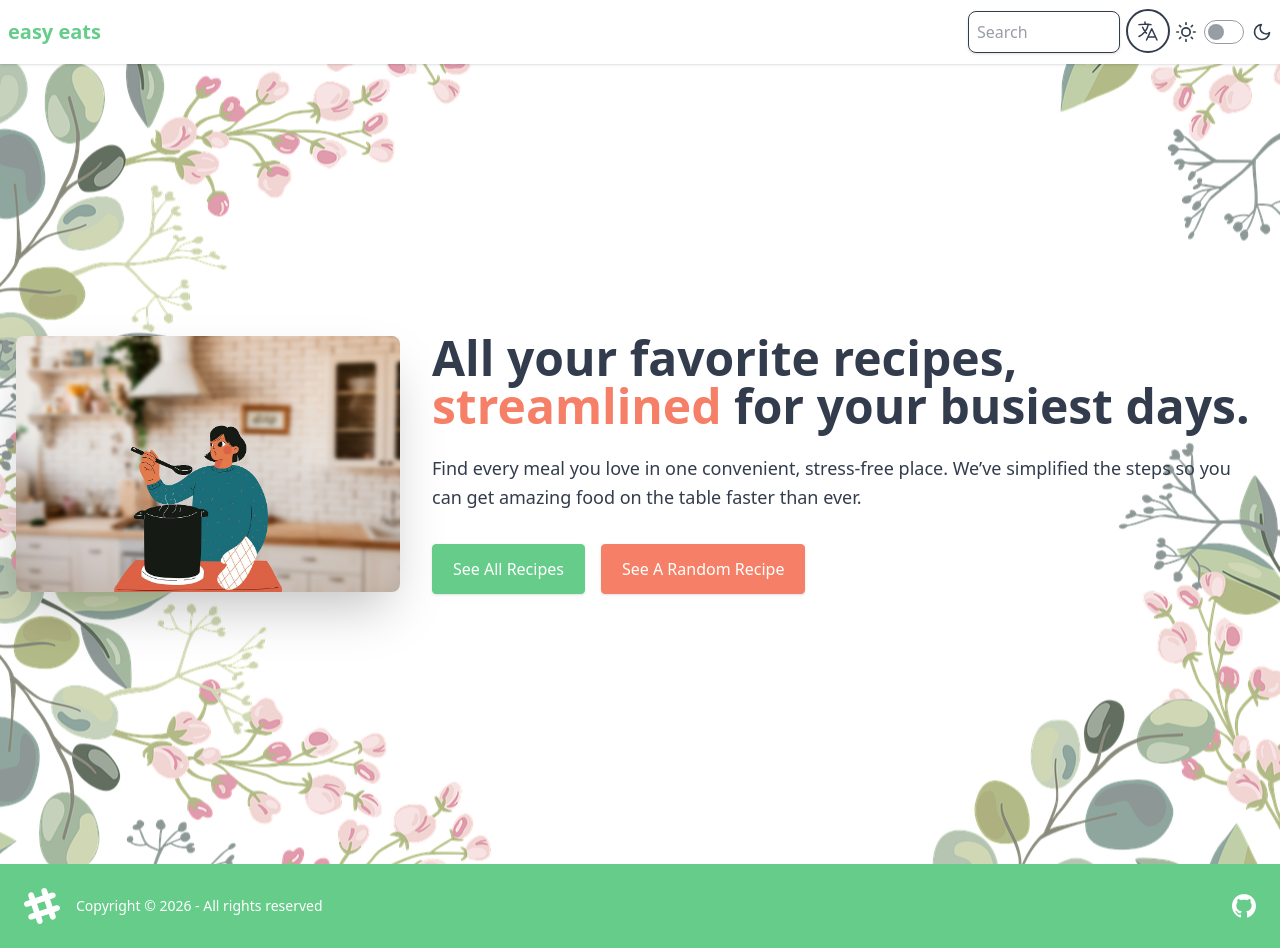
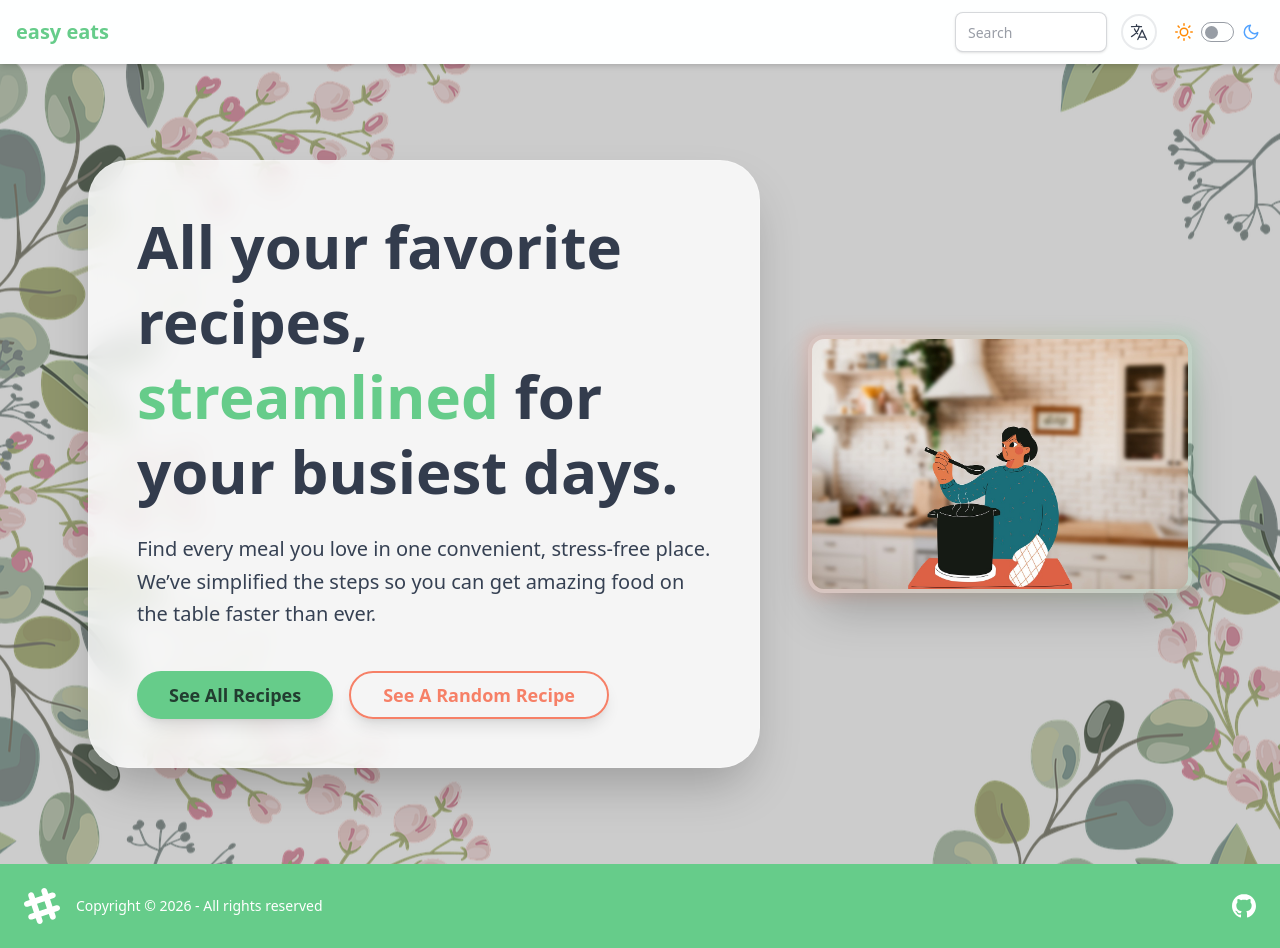
Before and after one commit to ArnauDavis/jsEasyEats, a React (Vite) app: page / in a window 1280 px wide. Built offline with nearby package versions, Linux system fonts and the light colour scheme.

Commit message:
finished styling

```diff
--- a/src/components/Landing.jsx
+++ b/src/components/Landing.jsx
@@ -3,39 +3,65 @@ import { useLanguage } from '../LanguageProvider'
 import { Link } from 'react-router-dom'
 import famBake1 from '../assets/familybake1.jpg'
 import background1 from "../assets/background1.png"
+
 function Landing() {
   const { t } = useLanguage()
+
+  // Get a random recipe for the "Feeling Lucky" button
+  const allItems = t('recipes.allItems') || []
+  const randomRecipe = allItems.length > 0
+    ? allItems[Math.floor(Math.random() * allItems.length)]
+    : ""
+
   return (
+    <div
+      className="hero min-h-screen bg-cover bg-fixed bg-center transition-all duration-500"
+      style={{ backgroundImage: `url(${background1})` }}
+    >
+      {/* Overlay for better text contrast */}
+      <div className="hero-overlay bg-black/20"></div>
 
-    <div className="hero min-h-screen bg-cover bg-center overflow-x-hidden" style={{ backgroundImage: `url(${background1})` }}>
-      <div className="hero-content flex-col lg:flex-row w-full max-w-full p-4 gap-8">
+      <div className="hero-content flex-col lg:flex-row-reverse w-full max-w-6xl p-6 gap-12 z-10">
+
+        {/* Image Side with a decorative "frame" effect */}
+        <div className="relative group">
+          <div className="absolute -inset-1 bg-linear-to-r from-accent to-primary rounded-2xl blur-sm opacity-25 group-hover:opacity-50 transition duration-1000"></div>
           <img
             src={famBake1}
-          className="w-full max-w-sm rounded-lg shadow-2xl"
+            alt="Family Baking"
+            className="relative w-full max-w-sm rounded-2xl shadow-2xl transform transition-transform duration-500 hover:scale-[1.02] border-4 border-white/10"
           />
-          <div className="py-4">
-            <h1 className="text-4xl font-bold sm:text-5xl">
+        </div>
+
+        {/* Text Side - Glassmorphism Card */}
+        <div className="bg-white/80 backdrop-blur-md p-8 md:p-12 rounded-[2.5rem] shadow-2xl border border-white/20 max-w-2xl">
+          <h1 className="text-4xl font-black sm:text-6xl text-neutral leading-tight">
             {t('landing.tag1')}
-               <strong className="text-accent"> {t('landing.tag2')} </strong>
+            <span className="text-primary block sm:inline"> {t('landing.tag2')} </span>
             {t('landing.tag3')}
           </h1>
-            <p className="mt-4 text-base text-pretty sm:text-lg/relaxed py-2">
+
+          <p className="mt-6 text-base text-gray-700 sm:text-xl/relaxed font-medium">
             {t('landing.intro')}
           </p>
-            <div className="mt-4 flex gap-4 sm:mt-6">
+
+          <div className="mt-10 flex flex-wrap gap-4">
             <Link
               to="/allrecipes"
-               className="inline-block rounded border border-primary bg-primary px-5 py-3 font-medium text-white shadow-sm transition-colors hover:bg-neutral hover:border-neutral">
+              className="btn btn-primary btn-lg rounded-full px-8 shadow-lg hover:shadow-primary/30 transition-all border-none normal-case text-lg"
+            >
               {t('landing.button1')}
             </Link>
+
             <Link
-                to={`/recipe/${t('recipes.allItems')[Math.floor(Math.random()*t('recipes.allItems').length)]}`}
-               className="inline-block rounded border border-accent bg-accent px-5 py-3 font-medium text-white shadow-sm transition-colors hover:bg-neutral hover:border-neutral">
+              to={`/recipe/${randomRecipe}`}
+              className="btn btn-accent btn-lg btn-outline rounded-full px-8 shadow-lg hover:bg-accent hover:text-white transition-all border-2 normal-case text-lg"
+            >
               {t('landing.button2')}
             </Link>
           </div>
+        </div>
 
-          </div>
       </div>
     </div>
   )
--- a/src/components/Search.jsx
+++ b/src/components/Search.jsx
@@ -8,11 +8,11 @@ function Search() {
   const navigate = useNavigate()
 
   // Get the translation object for the current language
-  // We look specifically at the 'recipes.items' for the current lang
-  const recipesData = t('recipes.items')
+  // Looks specifically at the 'recipes.items' for the current lang
+  const recipesData = t('recipes.items') || {}
 
-  // Convert the object into an array we can filter
-  // This gives us: [{ id: 'brownies', name: 'Brownies', ... }, ...]
+  // Convert the object into an array in order to filter
+  // This gives: [{ id: 'brownies', name: 'Brownies', ... }, ...]
   const recipeList = Object.keys(recipesData).map(key => ({
     id: key,
     ...recipesData[key]
@@ -35,19 +35,19 @@ function Search() {
       <input
         type="text"
         placeholder={t('header.text1')}
-        className="w-full p-2 border rounded-lg shadow-sm"
+        className="input input-bordered w-full h-10 shadow-sm focus:outline-primary"
         value={query}
         onChange={(e) => setQuery(e.target.value)}
       />
 
       {/* Search Results Dropdown */}
       {filteredRecipes.length > 0 && (
-        <ul className="absolute z-10 w-full bg-white border rounded-b-lg shadow-xl mt-1">
+        <ul className="absolute z-110 w-full bg-base-100 border border-base-300 rounded-b-lg shadow-xl mt-1 max-h-60 overflow-y-auto">
           {filteredRecipes.map(recipe => (
             <li
               key={recipe.id}
               onClick={() => handleSelect(recipe.id)}
-              className="p-3 hover:bg-gray-100 cursor-pointer border-b last:border-none"
+              className="p-3 hover:bg-primary hover:text-white cursor-pointer border-b border-base-200 last:border-none transition-colors"
             >
               {recipe.name}
             </li>
--- a/src/components/header.jsx
+++ b/src/components/header.jsx
@@ -2,41 +2,56 @@ import React from 'react'
 import { Link } from 'react-router-dom'
 import { useLanguage } from '../LanguageProvider.jsx'
 import Search from "../components/Search.jsx"
+
 function Header() {
   const { t, setLang, lang } = useLanguage()
+
   return (
-    <div className="navbar shadow-sm w-full">
+    <div className="navbar shadow-md w-full z-50 bg-base-100/90 backdrop-blur-md sticky top-0 px-2 md:px-4">
+
+      {/* Logo Section */}
       <div className="flex-1">
-        <Link to="/" className=" text-xl text-primary font-bold">easy eats</Link>
+        <Link to="/" className="text-lg md:text-xl text-primary font-bold whitespace-nowrap">
+          easy eats
+        </Link>
       </div>
-      <div className="flex gap-2">
-        <Search/>
-        <div className="dropdown dropdown-end pr-2">
-          <div tabIndex={0} role="button" className="btn btn-ghost btn-circle">
-            <div className="flex items-center space-x-2 border-2 p-2 rounded-full cursor-pointer hover:shadow-md transition duration-200">
-              <svg xmlns="http://www.w3.org/2000/svg" fill="none" viewBox="0 0 24 24" strokeWidth={1.5} stroke="currentColor" className="size-6">
+
+      {/* Navigation & Toggles Section */}
+      <div className="flex items-center gap-2 md:gap-4">
+
+        <Search />
+
+        {/* Language Dropdown */}
+        <div className="dropdown dropdown-end">
+          <div tabIndex={0} role="button" className="btn btn-ghost btn-circle btn-sm">
+            <div className="flex items-center justify-center border-2 border-base-content/10 p-1.5 rounded-full hover:shadow-md transition duration-200">
+              <svg xmlns="http://www.w3.org/2000/svg" fill="none" viewBox="0 0 24 24" strokeWidth={1.5} stroke="currentColor" className="size-5">
                 <path strokeLinecap="round" strokeLinejoin="round" d="m10.5 21 5.25-11.25L21 21m-9-3h7.5M3 5.621a48.474 48.474 0 0 1 6-.371m0 0c1.12 0 2.233.038 3.334.114M9 5.25V3m3.334 2.364C11.176 10.658 7.69 15.08 3 17.502m9.334-12.138c.896.061 1.785.147 2.666.257m-4.589 8.495a18.023 18.023 0 0 1-3.827-5.802" />
               </svg>
             </div>
           </div>
-              <ul tabIndex="-1" className="mt-2 dropdown-content menu bg-white rounded-box z-1 w-52 p-2 shadow-sm text-cusLightGrey">
+          <ul tabIndex="-1" className="mt-3 dropdown-content menu bg-base-100 border border-base-200 rounded-box z-[100] w-48 p-2 shadow-xl text-base-content">
             <li className="hover:bg-primary hover:text-white rounded-lg"><button onClick={() => setLang('en')}>English</button></li>
             <li className="hover:bg-primary hover:text-white rounded-lg"><button onClick={() => setLang('cat')}>Català</button></li>
             <li className="hover:bg-primary hover:text-white rounded-lg"><button onClick={() => setLang('es')}>Español</button></li>
           </ul>
         </div>
-      </div>
-      <label className="flex cursor-pointer gap-2 items-center">
+
+        {/* Theme Toggle Wrapper */}
+        <div className="flex items-center gap-2 px-1 py-1">
+          {/* Sun Icon */}
           <svg
             xmlns="http://www.w3.org/2000/svg"
-          width="20"
-          height="20"
+            width="18"
+            height="18"
             viewBox="0 0 24 24"
             fill="none"
             stroke="currentColor"
             strokeWidth="2"
             strokeLinecap="round"
-          strokeLinejoin="round">
+            strokeLinejoin="round"
+            className="text-orange-400"
+          >
             <circle cx="12" cy="12" r="5" />
             <path d="M12 1v2M12 21v2M4.2 4.2l1.4 1.4M18.4 18.4l1.4 1.4M1 12h2M21 12h2M4.2 19.8l1.4-1.4M18.4 5.6l1.4-1.4" />
           </svg>
@@ -44,22 +59,27 @@ function Header() {
           <input
             type="checkbox"
             value="dim"
-          className="toggle theme-controller"
+            className="toggle toggle-primary toggle-xs md:toggle-sm theme-controller"
           />
 
+          {/* Moon Icon */}
           <svg
             xmlns="http://www.w3.org/2000/svg"
-          width="20"
-          height="20"
+            width="18"
+            height="18"
             viewBox="0 0 24 24"
             fill="none"
             stroke="currentColor"
             strokeWidth="2"
             strokeLinecap="round"
-          strokeLinejoin="round">
+            strokeLinejoin="round"
+            className="text-blue-400"
+          >
             <path d="M21 12.79A9 9 0 1 1 11.21 3 7 7 0 0 0 21 12.79z"></path>
           </svg>
-      </label>
+        </div>
+
+      </div>
     </div>
   )
 }
```
Also changed, not shown: src/components/AllRecipes.jsx (+57 -20 lines), src/components/Recipe.jsx (+83 -69 lines). Lines whose indentation alone changed are shown as unchanged.
